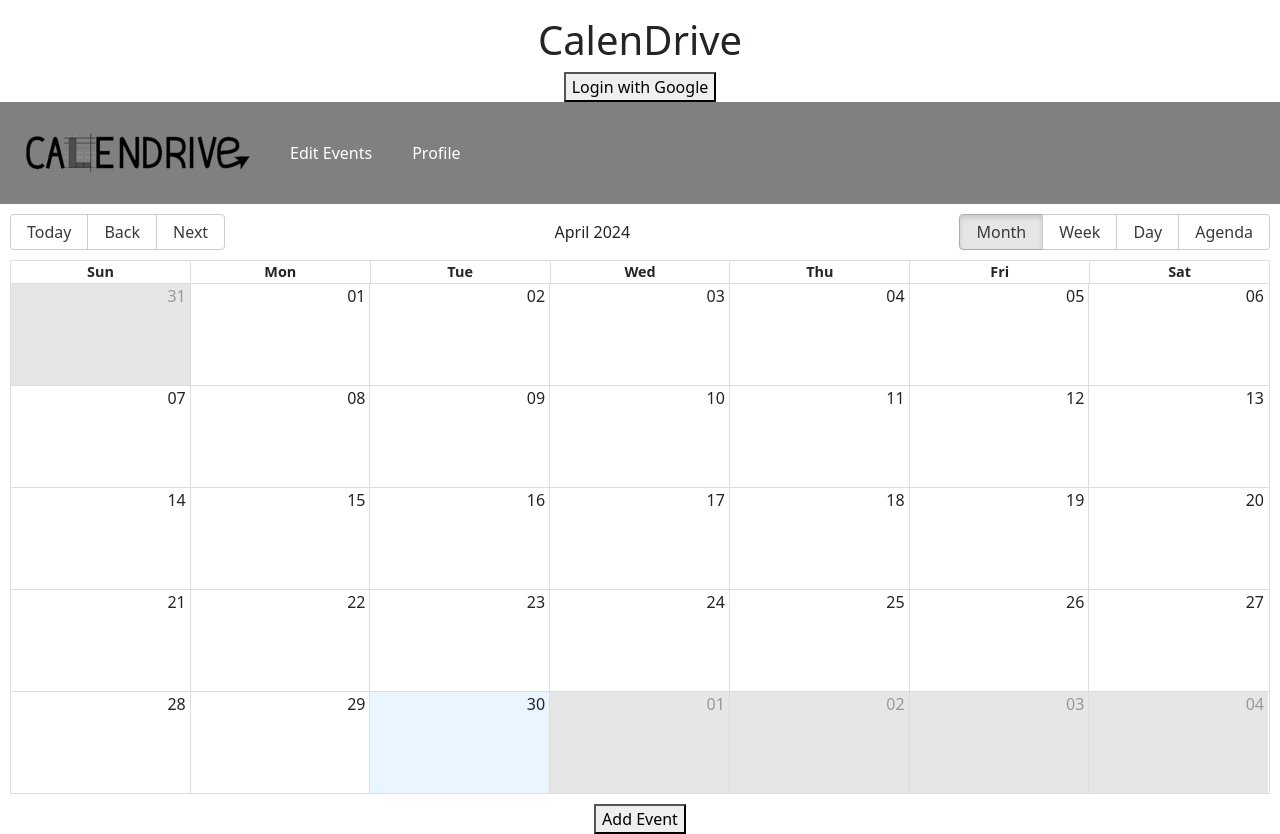
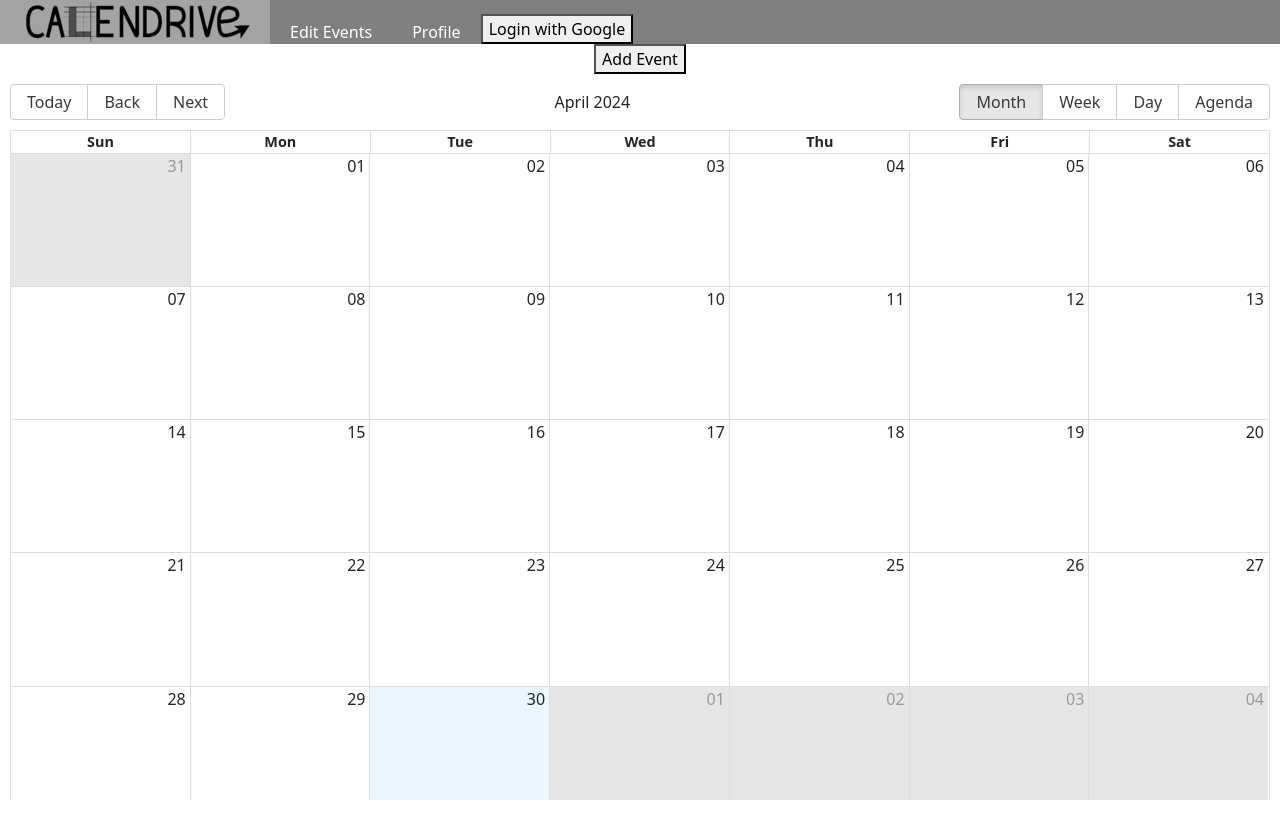
Before and after one commit to WVU-CS230-2024-01-Group12/CalenDrive, a React (Create React App) app in the folder calendrive/: page / in a window 1280 px wide. After the commit the page ends 800 px from the top, so only its background shows below. Built offline with nearby package versions, Linux system fonts and the light colour scheme; no server answers.

Commit message:
Bring navbar up to date And some styling fixes

```diff
--- a/calendrive/src/App.css
+++ b/calendrive/src/App.css
@@ -1,5 +1,17 @@
+html,body {
+  height: 100%;
+  overflow: hidden;
+}
+
+#root {
+  height: 100%;
+}
+
 .App {
   text-align: center;
+  display: flex;
+  flex-direction: column;
+  height: 100%;
 }
 
 .App-logo {
--- a/calendrive/src/App.js
+++ b/calendrive/src/App.js
@@ -11,9 +11,10 @@ function App() {
   return (
     <div className="App">
       <BrowserRouter>
+        <Nav />
         <Routes>
-          <Route path = "/" element = {<MainPage />}/>
-          <Route path = "/edit-event" element = {<EditEvent />}/>
+          <Route path="/" element = {<MainPage />}/>
+          <Route path="/edit-event" element = {<EditEvent />}/>
           <Route path="/oauth2callback" element={<OAuth2Callback />} />
         </Routes>
       </BrowserRouter>
--- a/calendrive/src/InteractiveCalendar.css
+++ b/calendrive/src/InteractiveCalendar.css
@@ -1,10 +1,3 @@
-body, html, #root {
-    height: 100%;
-    margin: 0;
-    padding: 0;
-  }
-
-  .full-screen-calendar {
-    height: 100%;
-    overflow: hidden;
-  }
+.full-screen-calendar {
+  flex-grow: 1
+}
--- a/calendrive/src/InteractiveCalendar.js
+++ b/calendrive/src/InteractiveCalendar.js
@@ -5,8 +5,6 @@ import 'react-big-calendar/lib/css/react-big-calendar.css';
 import axios from 'axios';
 import { GetEvent } from './event_files/UserEvent.js';
 import './event_files/UserEvent.css';
-import { Link } from 'react-router-dom';
-import Nav from './Navbar/Nav.js'
 import './event_files/AddEvent.css';
 import { AddEvent } from './event_files/AddEvent.js';
 import './InteractiveCalendar.css';
@@ -68,9 +66,8 @@ const InteractiveCalendar = () => {
     }
 
     return (
-        <>
-        <Nav />
-        <div style={{ height: '600px' }}>
+        <div className='full-screen-calendar'>
+          <button id="AddEventButton" onClick={handleAddEventClick}>Add Event</button>
           <Calendar
               localizer={localizer}
               events={events}
@@ -79,12 +76,10 @@ const InteractiveCalendar = () => {
               onSelectEvent={handleEventClick}
               style={{ padding: '10px' }}
           />
+
           <GetEvent ev={selectedEvent} onClick={handleEventClick} />
-                <button id="AddEventButton" onClick={handleAddEventClick}>Add Event</button>
           <AddEvent onClick={handleAddEventClick}/>
-
         </div>
-        </>
     );
 };
 
--- a/calendrive/src/Navbar/Nav.css
+++ b/calendrive/src/Navbar/Nav.css
@@ -6,7 +6,6 @@
     flex-direction: row;
     justify-content: flex-start !important;
     top: 0;
-    height: 8vw;
     width: 100vw;
     text-decoration: none !important;
     padding: 0 !important;
@@ -14,7 +13,6 @@
 }
 
 .navigate {
-    height: 8vw;
     padding-left: 20px;
     padding-right: 20px;
     align-content: center;
--- a/calendrive/src/Navbar/Nav.js
+++ b/calendrive/src/Navbar/Nav.js
@@ -1,15 +1,14 @@
 import "./Nav.css"
-import { Link } from "react-router-dom";
 import StyledLink from "./StyledLink";
+import UserLogin from "../UserLogin"
 
 function Nav() {
-
     return(
-
         <div className="navbar">
-            <StyledLink to="/"><div className="navigate"><img src="calendriveLogo.png" /></div></StyledLink>
+            <StyledLink to="/"><div className="navigate"><img src="calendriveLogo.png" alt="Calendrive logo"/></div></StyledLink>
             <StyledLink to="/edit-event"><div className="navigate">Edit Events</div></StyledLink>
             <StyledLink to="/"><div className="navigate">Profile</div></StyledLink>
+            <UserLogin />
         </div>
     );
 }
--- a/calendrive/src/Pages/MainPage.jsx
+++ b/calendrive/src/Pages/MainPage.jsx
@@ -1,13 +1,8 @@
 import InteractiveCalendar from '../InteractiveCalendar.js';
-import UserLogin from '../UserLogin';
 
 function MainPage() {
     return (
-        <div>
-            <h1 className="text-center mt-3">CalenDrive</h1>
-            <UserLogin />
-            <InteractiveCalendar />
-        </div>
+        <InteractiveCalendar />
     );
 }
 
--- a/calendrive/src/event_files/EditEvent.js
+++ b/calendrive/src/event_files/EditEvent.js
@@ -1,18 +1,15 @@
-import Nav from '../Navbar/Nav.js'
-
 function EditEvent() {
     return (
-        <>
-            <Nav />
+        <div>
             <h1>Event Editor</h1>
             <div style={{display:'flex', flexDirection: 'column', width: "30vw", alignItems: 'center'}}>
-            <input type = "text" placeholder = "Event Name" name = "title"></input>
-            <input type = "text" placeholder = "Event Desc" name = "desc"></input>
-            <input type = "date" name = "price"></input>
-            <input type = "date" name = "cover"></input>
-            <button className = "formButton">Done</button>
+                <input type = "text" placeholder = "Event Name" name = "title"></input>
+                <input type = "text" placeholder = "Event Desc" name = "desc"></input>
+                <input type = "date" name = "price"></input>
+                <input type = "date" name = "cover"></input>
+                <button className = "formButton">Done</button>
             </div>
-        </>
+        </div>
     );
 }
 
--- a/calendrive/src/index.js
+++ b/calendrive/src/index.js
@@ -5,7 +5,6 @@ import App from './App';
 import reportWebVitals from './reportWebVitals';
 import './event_files/UserEvent';
 import  'bootstrap/dist/css/bootstrap.css';
-import { BrowserRouter } from 'react-router-dom';
 
 const root = ReactDOM.createRoot(document.getElementById('root'));
 root.render(
```
Lines whose indentation alone changed are shown as unchanged.
